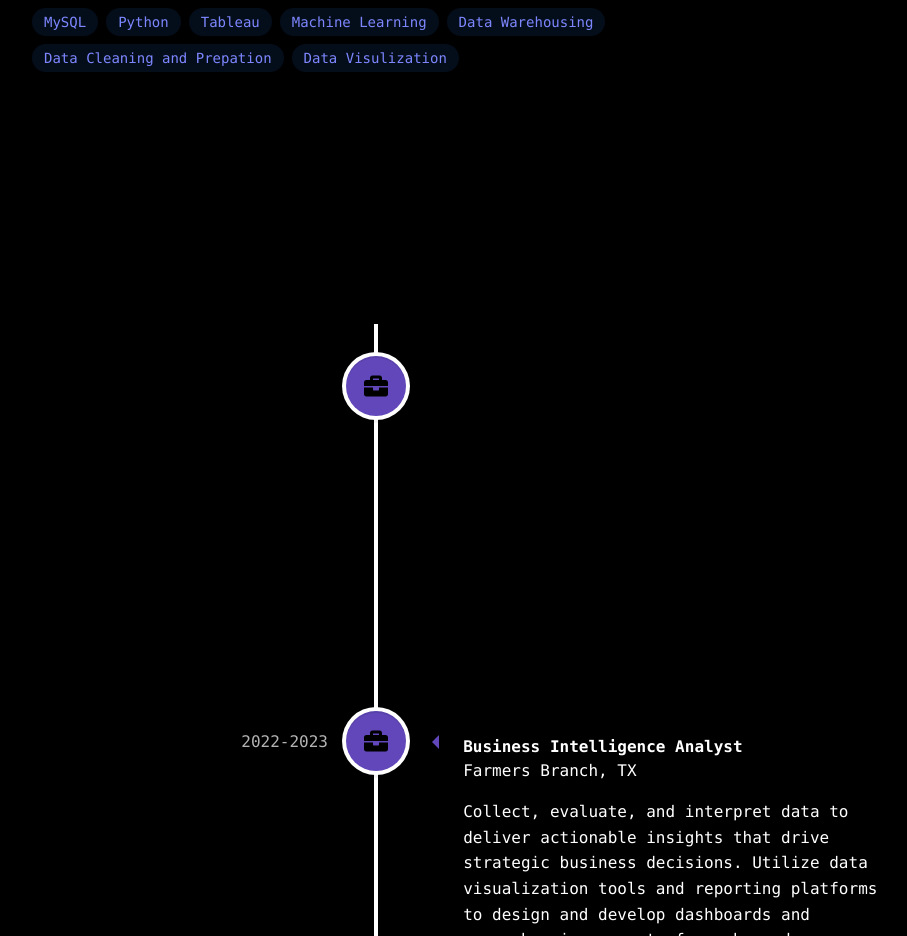
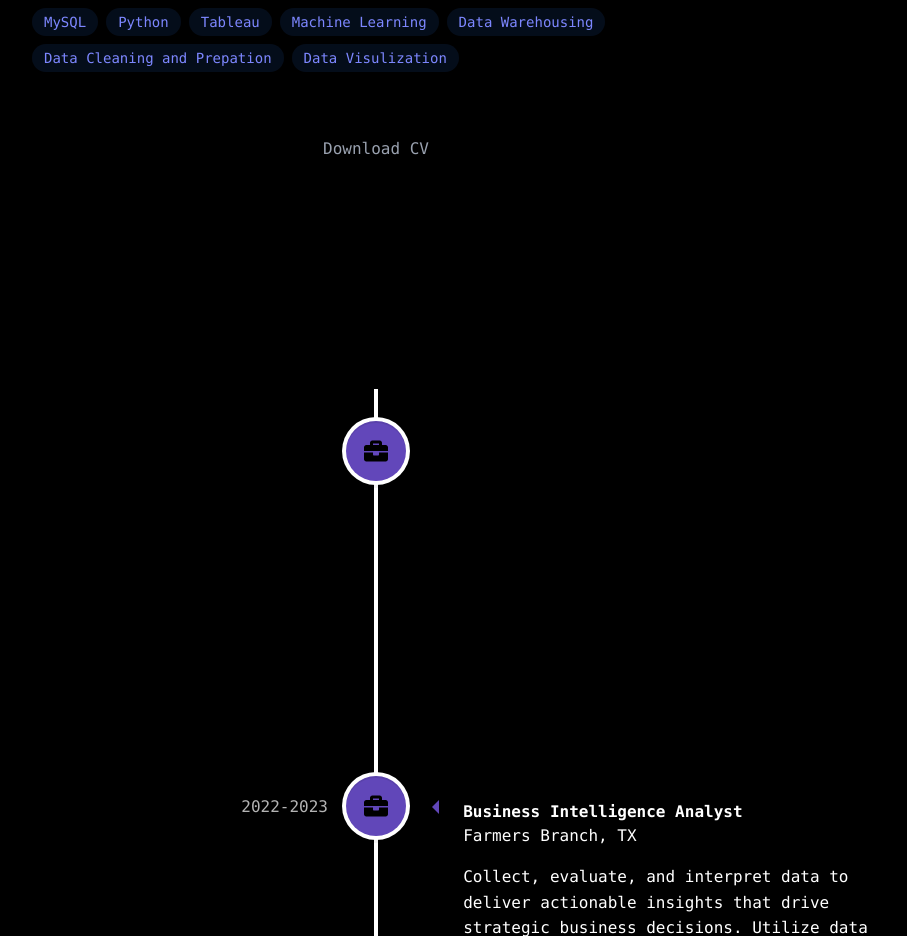
Before and after one commit to Kareem42/my-portfolio, a React (Vite) app: page / in a window 1280 px wide. Shown: the part 2260-3196 px from the top of the page, without its empty margins (264-1171 px from the left). Built offline with nearby package versions, Linux system fonts and the light colour scheme.

Commit message:
added CV dowload.

```diff
--- a/src/components/section/About.jsx
+++ b/src/components/section/About.jsx
@@ -148,6 +148,16 @@ export const About = () => {
               </div>
             </div>
           </div>
+          <div className="text-center mt-10">
+            <a
+              href="/Final Resume.pdf"
+              download="Justin's Final Resume.pdf"
+              className="font-mono border border-indigo-500/50 text-gray-400 dark:text-gray-300 py-3 px-6 rounded font-medium transition-all duration-200
+             hover:-translate-y-0.5 hover:shadow-[0_0_15px_rgba(59, 130, 246, 0.2)] hover:bg-blue-500/10"
+            >
+              Download CV
+            </a>
+            </div>
         </div>
       </RevealOnScroll>
     </section>
--- a/src/components/section/Home.jsx
+++ b/src/components/section/Home.jsx
@@ -16,8 +16,8 @@ export const Home = () => {
             I’m a Business Intelligence Manager with a passion for innovation,
             blending my skills as a self-taught Frontend Web Developer and Data
             Analyst. I know it might sound like the stuff of myths — unicorn of
-            sorts — but as you explore this portfolio, you'll discover just how
-            real and possible this "mythical unicorn" truly is.
+            sorts — but as you explore this portfolio, you&apos;ll discover just how
+            real and possible this &quot;mythical unicorn&quot; truly is.
           </p>
           <div className="flex justify-center space-x-4">
             <a
```
Also changed, not shown: 1 other file (tests, documents, lock files or other folders).
